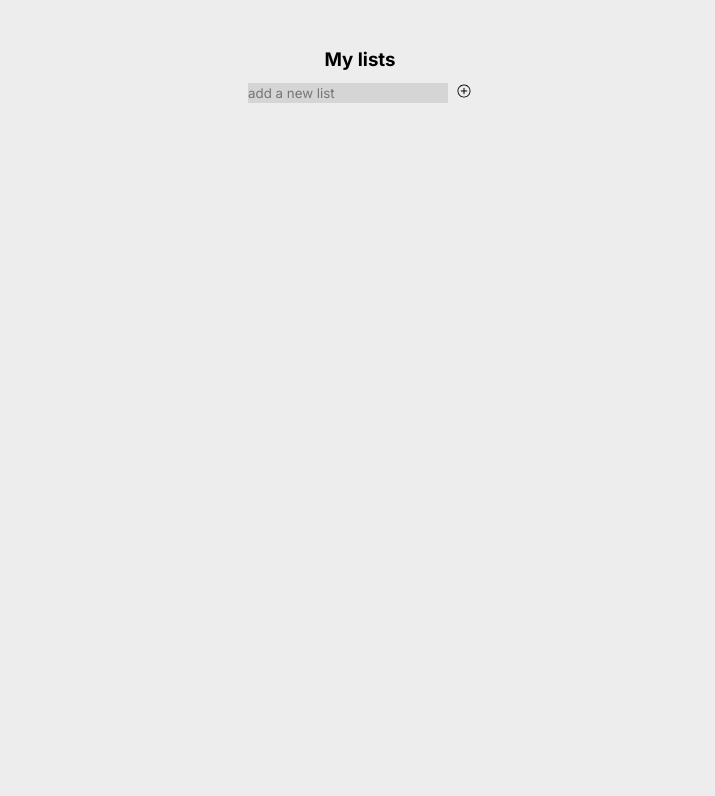
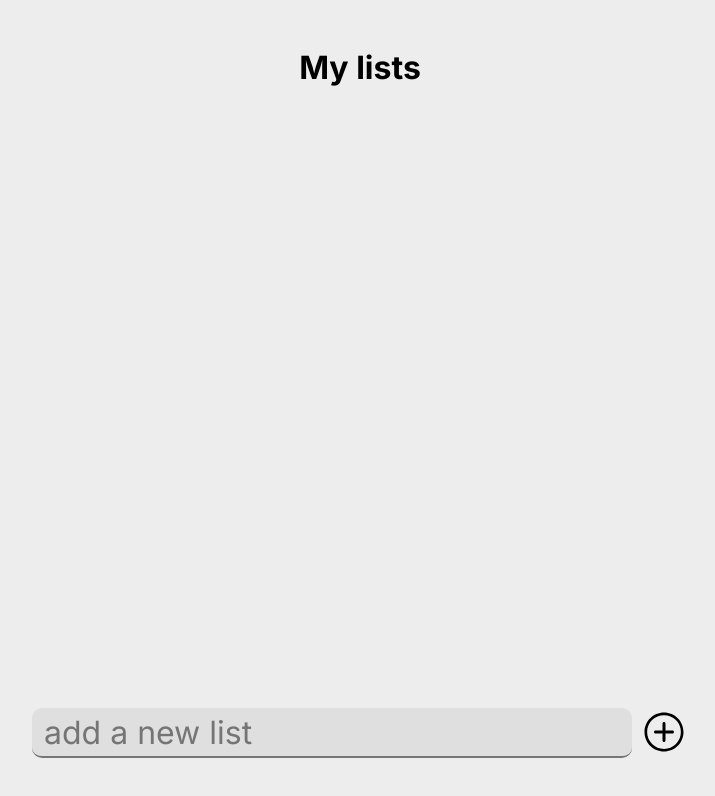
Before and after one commit to lz-junior/tasks, a React (Vite) app: page / in a window 1280 px wide. Shown: the top 796 px of the page, without its empty margins (280-995 px from the left). Built offline with nearby package versions, Linux system fonts and the light colour scheme; a web font is replaced by a local one.

Commit message:
styles add new list

```diff
--- a/src/pages/Home/home.css
+++ b/src/pages/Home/home.css
@@ -6,24 +6,32 @@
   margin-top: 48px;
 }
 
-.container > h3 {
+.container > h1 {
   margin-bottom: 12px;
 }
 
 .container > form {
   display: flex;
-  flex-direction: row;
+  position: absolute;
+  bottom: 0;
+  margin-bottom: 32px;
 }
 
 .container > form > input {
-  background-color: rgba(0, 0, 0, 0.100);
-  border: none;
-  width: 200px;
+  width: 600px;
+  height: 50px;
+  padding: 12px;
+  border-top: none;
+  border-left: none;
+  border-right: none;
+  border-radius: 10px;
+  font-size: 2rem;
+  background-color: rgba(0, 0, 0, 0.060);
 }
 
 .container > form > button {
   background: none;
   border: none;
   margin-left: 8px;
-  font-size: 1rem;
+  font-size: 3rem;
 }
--- a/src/pages/Home/index.tsx
+++ b/src/pages/Home/index.tsx
@@ -20,7 +20,7 @@ const Home: React.FC = ()=> {
 
   return (
     <div className="container">
-      <h3>My lists</h3>
+      <h1>My lists</h1>
 
       <TaskList tasks={tasks} />
 
```
